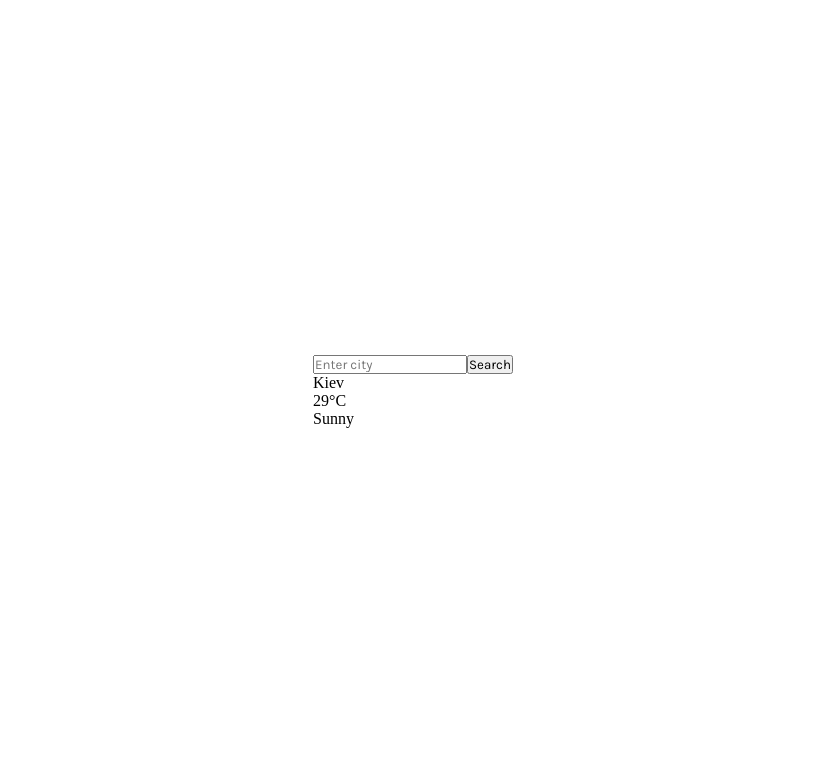
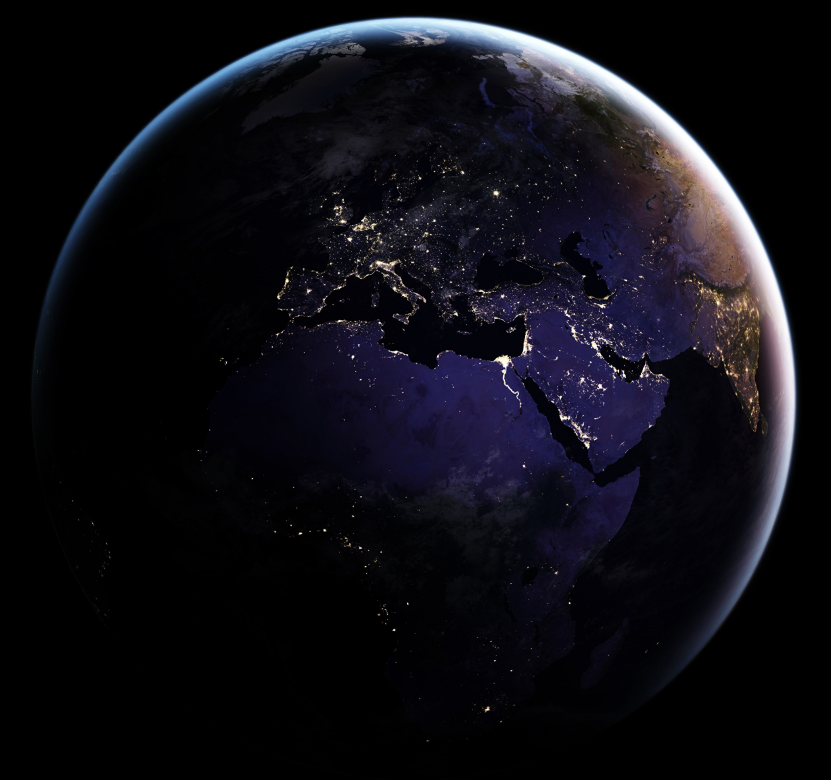
Before and after one commit to EvgeniyKarpuhin/weather, a Vue app in the folder weather/: page / in a window 1280 px wide. Shown: the top 780 px of the page, without its empty margins (227-1058 px from the left). Built offline with nearby package versions, Linux system fonts and the light colour scheme.

Commit message:
Update App.vue

```diff
--- a/weather/src/App.vue
+++ b/weather/src/App.vue
@@ -20,7 +20,10 @@
 
     <div class="weather_bg">
       <div>
-        <img src="" alt="">
+        <img class="weather-bg__img bg" src="./assets/Planets_Earth_545691_3840x2400.jpg" alt="App Background">
+        <img class="weather-bg overcast" src="./assets/storm-clouds_1122-2848.jpg" alt="Overcast">
+        <img class="weather-bg partly-cloudy" src="./assets/oblachnost.jpg" alt="Partly Cloudy">
+        <img class="weather-bg sunny" src="./assets/article_38454.jpg" alt="Sunny">
       </div>
     </div>
   </div>
```
